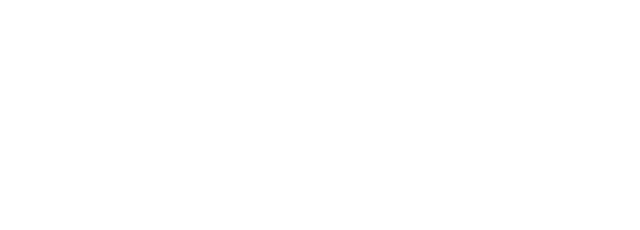
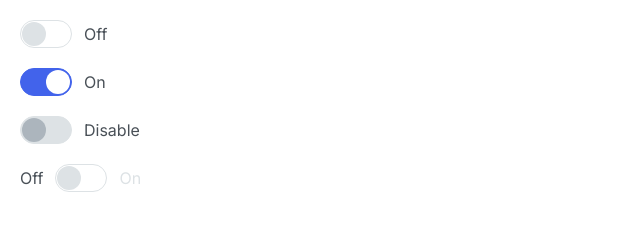
Before and after one commit to js-tasks-ru/htmlcss-20211021_mjaffk, a website: page 07-lection5/03-toggler/index.html in a window 1280 px wide. Shown: the whole page, without its empty margins (0-640 px from the left). Drawn offline with Linux system fonts and the light colour scheme.

Commit message:
Add solution for task 07-lection5_02 Toggler

```diff
--- a/07-lection5/03-toggler/index.html
+++ b/07-lection5/03-toggler/index.html
@@ -1,11 +1,65 @@
 <!DOCTYPE html>
 <!-- Страница с кнопкой переключения -->
-<html lang="ru">
-    <head>
-        <link rel="stylesheet" href="../../assets/css/main.css">
-        <link rel="stylesheet" href="./toggler.css">
-    </head>
-    <body>
-
-    </body>
+<html lang='en'>
+  <head>
+    <meta charset='UTF-8'>
+    <title>07_03 Toggler</title>
+    <link rel='stylesheet' href='../../assets/css/main.css'>
+    <link rel='stylesheet' href='./toggler.css'>
+  </head>
+  <body style='
+    padding: 20px;
+    display: flex;
+    gap: 20px;
+    flex-direction: column;
+    align-items: flex-start;
+  '>
+    <label class='toggler'>
+      <input type='checkbox' class='toggler__input' />
+      <div class='toggler__state'>
+        <div class='toggler__control'>
+          <div class='toggler__ball'></div>
+        </div>
+        <span class='toggler__label toggler__label_after'>
+          Off
+        </span>
+      </div>
+    </label>
+    <label class='toggler'>
+      <input type='checkbox' class='toggler__input' checked />
+      <div class='toggler__state'>
+        <div class='toggler__control'>
+          <div class='toggler__ball'></div>
+        </div>
+        <span class='toggler__label toggler__label_after'>
+          On
+        </span>
+      </div>
+    </label>
+    <label class='toggler'>
+      <input type='checkbox' class='toggler__input' disabled />
+      <div class='toggler__state'>
+        <div class='toggler__control'>
+          <div class='toggler__ball'></div>
+        </div>
+        <span class='toggler__label toggler__label_after'>
+          Disable
+        </span>
+      </div>
+    </label>
+    <label class='toggler'>
+      <input type='checkbox' class='toggler__input' />
+      <div class='toggler__state'>
+        <span class='toggler__label toggler__label_before'>
+          Off
+        </span>
+        <div class='toggler__control'>
+          <div class='toggler__ball'></div>
+        </div>
+        <span class='toggler__label toggler__label_after'>
+          On
+        </span>
+      </div>
+    </label>
+  </body>
 </html>
--- a/07-lection5/03-toggler/toggler.css
+++ b/07-lection5/03-toggler/toggler.css
@@ -0,0 +1,89 @@
+.toggler {
+}
+
+.toggler__input {
+    opacity: 0;
+    clip: rect(0, 0, 0, 0);
+    outline: none;
+    position: absolute;
+}
+
+.toggler__state {
+    display: flex;
+    align-items: center;
+    justify-content: center;
+    cursor: pointer;
+}
+
+.toggler__label {
+    font-family: 'Inter', sans-serif;
+    font-style: normal;
+    font-weight: normal;
+    font-size: 16px;
+    line-height: 24px;
+    color: var(--grey-4);
+}
+
+.toggler__label_before {
+    margin-right: 12px;
+}
+
+.toggler__label_after {
+    margin-left: 12px;
+}
+
+.toggler__control {
+    width: 52px;
+    height: 28px;
+    border: var(--default-border);
+    border-radius: 16px;
+    padding: 1px;
+    display: flex;
+}
+
+.toggler__ball {
+    width: 24px;
+    height: 24px;
+    border-radius: 50%;
+    background: var(--grey-2);
+}
+
+.toggler__input:checked ~ .toggler__state .toggler__label_before {
+    color: var(--grey-2);
+}
+
+.toggler__input:not(:checked) ~ .toggler__state .toggler__label_before ~ .toggler__label_after {
+    color: var(--grey-2);
+}
+
+.toggler__input:checked ~ .toggler__state .toggler__control {
+    background: var(--primary);
+    border-color: var(--primary);
+    justify-content: flex-end;
+}
+
+.toggler__input:checked ~ .toggler__state .toggler__control .toggler__ball {
+    background: var(--white);
+}
+
+.toggler__input:disabled ~ .toggler__state {
+    cursor: not-allowed;
+}
+
+.toggler__input:disabled ~ .toggler__state .toggler__control {
+    background: var(--grey-2);
+    border-color: var(--grey-2);
+}
+
+.toggler__input:disabled ~ .toggler__state .toggler__control .toggler__ball {
+    background: var(--grey-3);
+}
+
+.toggler__input:focus ~ .toggler__state .toggler__label {
+    text-decoration: underline 2px var(--primary);
+}
+
+.toggler__input:focus:checked ~ .toggler__state .toggler__label_before,
+.toggler__input:focus:not(:checked) ~ .toggler__state .toggler__label_before ~ .toggler__label_after {
+    text-decoration: none;
+}
```
